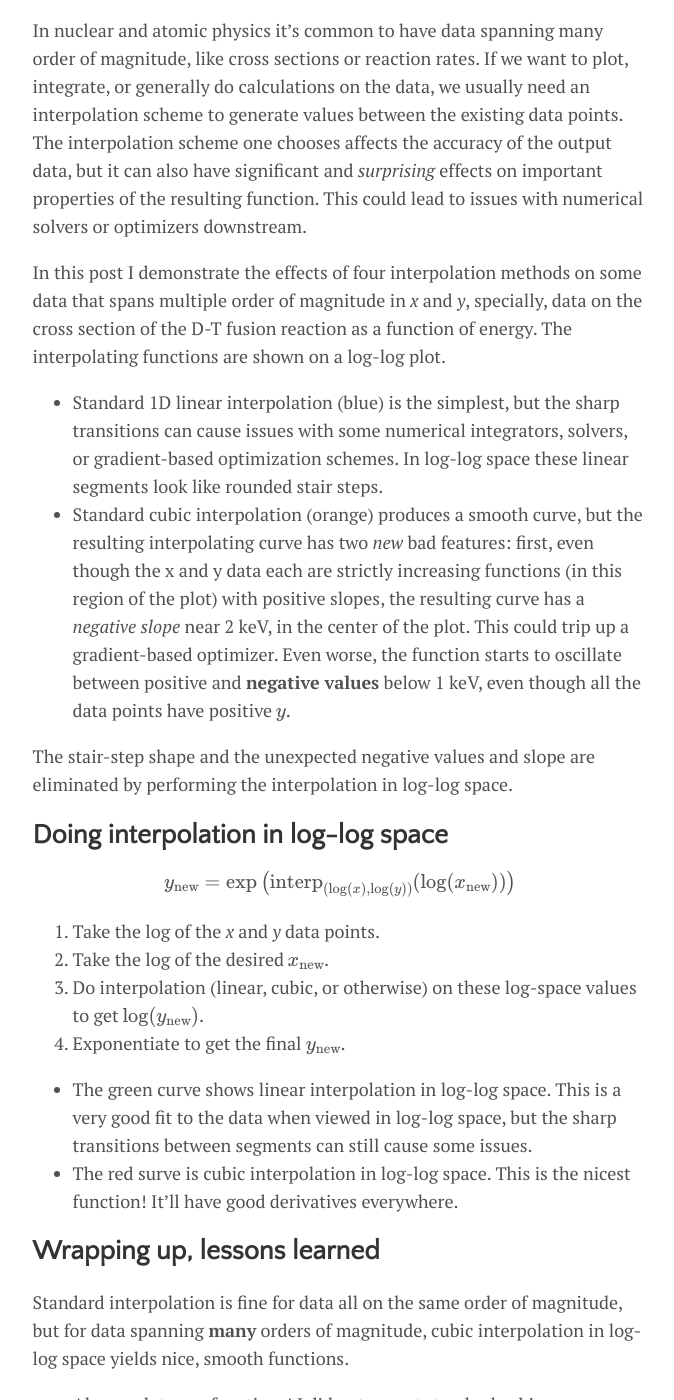
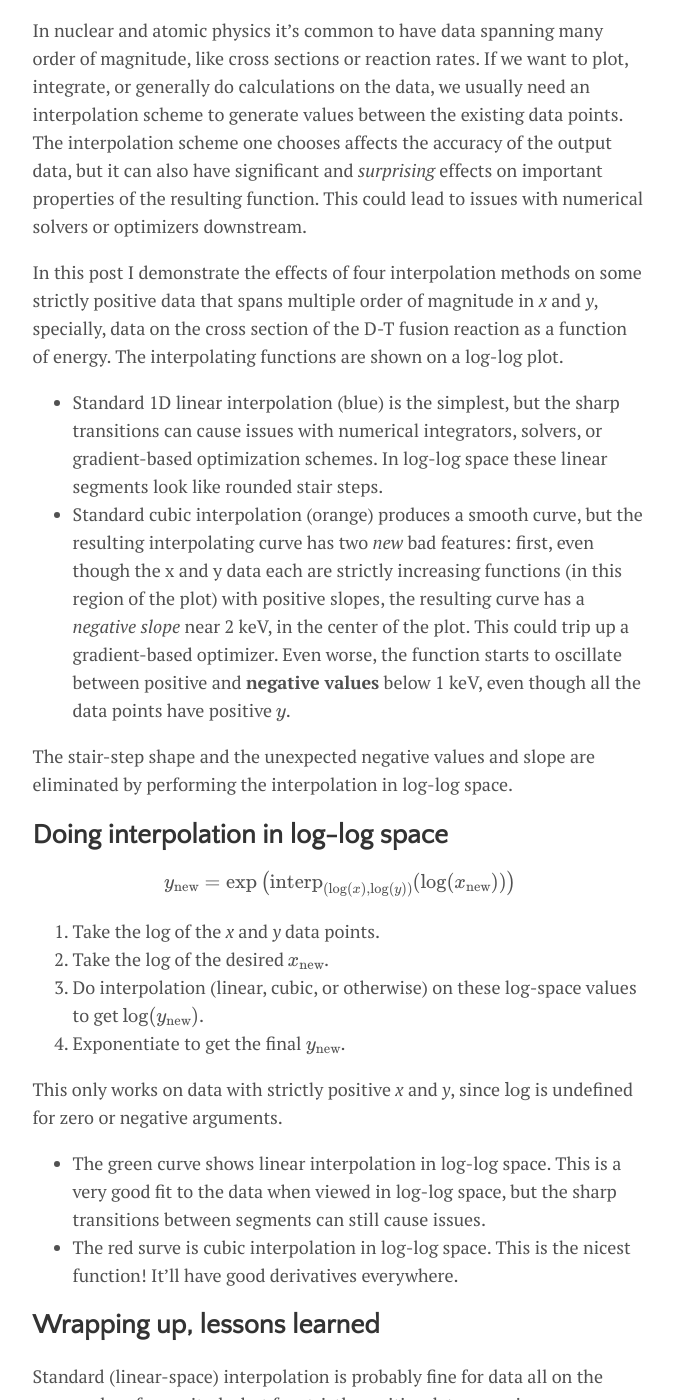
Before and after one commit to cfe316/cfe316.github.io, a Jekyll site: the page built from _posts/2024-09-28-interpolating-log-log.md, in a window 1280 px wide and 1400 px high, scrolled down 689 px. Shown: the whole window, without its empty margins (300-974 px from the left). Built offline with Jekyll 4.4.1, drawn with Linux system fonts in a browser that asks for light colours; formulas are drawn with MathJax 3; a style sheet for code colours, icons or effects is not loaded; some of the changed text lies outside the part shown.

Commit message:
Update post

```diff
--- a/_posts/2024-09-28-interpolating-log-log.md
+++ b/_posts/2024-09-28-interpolating-log-log.md
@@ -12,9 +12,9 @@ In nuclear and atomic physics it's common to have data spanning many order of ma
 If we want to plot, integrate, or generally do calculations on the data, we usually need an interpolation scheme to generate values between the existing data points.
 The interpolation scheme one chooses affects the accuracy of the output data, but it can also have significant and *surprising* effects on important properties of the resulting function. This could lead to issues with numerical solvers or optimizers downstream.
 
-In this post I demonstrate the effects of four interpolation methods on some data that spans multiple order of magnitude in _x_ and _y_, specially, data on the cross section of the D-T fusion reaction as a function of energy. The interpolating functions are shown on a log-log plot.
+In this post I demonstrate the effects of four interpolation methods on some strictly positive data that spans multiple order of magnitude in _x_ and _y_, specially, data on the cross section of the D-T fusion reaction as a function of energy. The interpolating functions are shown on a log-log plot.
 
-* Standard 1D linear interpolation (blue) is the simplest, but the sharp transitions can cause issues with some numerical integrators, solvers, or gradient-based optimization schemes. In log-log space these linear segments look like rounded stair steps.
+* Standard 1D linear interpolation (blue) is the simplest, but the sharp transitions can cause issues with numerical integrators, solvers, or gradient-based optimization schemes. In log-log space these linear segments look like rounded stair steps.
 * Standard cubic interpolation (orange) produces a smooth curve, but the resulting interpolating curve has two _new_ bad features: first, even though the x and y data each are strictly increasing functions (in this region of the plot) with positive slopes, the resulting curve has a *negative slope* near 2 keV, in the center of the plot. This could trip up a gradient-based optimizer. Even worse, the function starts to oscillate between positive and **negative values** below 1 keV, even though all the data points have positive $y$.
 
 The stair-step shape and the unexpected negative values and slope are eliminated by performing the interpolation in log-log space.
@@ -28,16 +28,18 @@ $$ y_\mathrm{new}=\exp\left(\mathrm{interp}_{(\log(x), \log(y))}(\log(x_\mathrm{
 3. Do interpolation (linear, cubic, or otherwise) on these log-space values to get $\log(y_\mathrm{new})$.
 4. Exponentiate to get the final $y_\mathrm{new}$.
 
-* The green curve shows linear interpolation in log-log space. This is a very good fit to the data when viewed in log-log space, but the sharp transitions between segments can still cause some issues.
+This only works on data with strictly positive *x* and *y*, since $\log$ is undefined for zero or negative arguments.
+
+* The green curve shows linear interpolation in log-log space. This is a very good fit to the data when viewed in log-log space, but the sharp transitions between segments can still cause issues.
 * The red surve is cubic interpolation in log-log space. This is the nicest function! It'll have good derivatives everywhere.
 
 ## Wrapping up, lessons learned
 
-Standard interpolation is fine for data all on the same order of magnitude,
-but for data spanning **many** orders of magnitude,
+Standard (linear-space) interpolation is probably fine for data all on the same order of magnitude,
+but for strictly positive data spanning **many** orders of magnitude,
 cubic interpolation in log-log space yields nice, smooth functions.
 
-* Always plot your functions! I did not expect standard cubic interpolation to have the problems with ringing and negatives.
+Finally, always plot your functions! I did not expect standard cubic interpolation to have the problems with ringing and negative values.
 
 ### Wait, what about back in linear space
 
```
